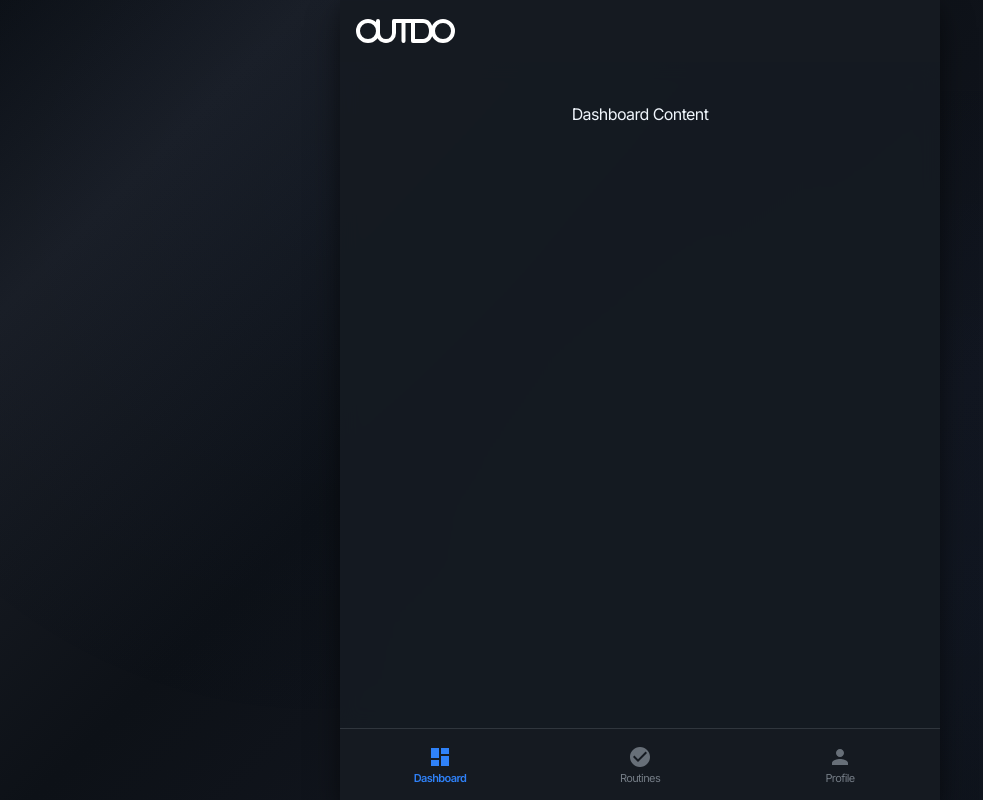
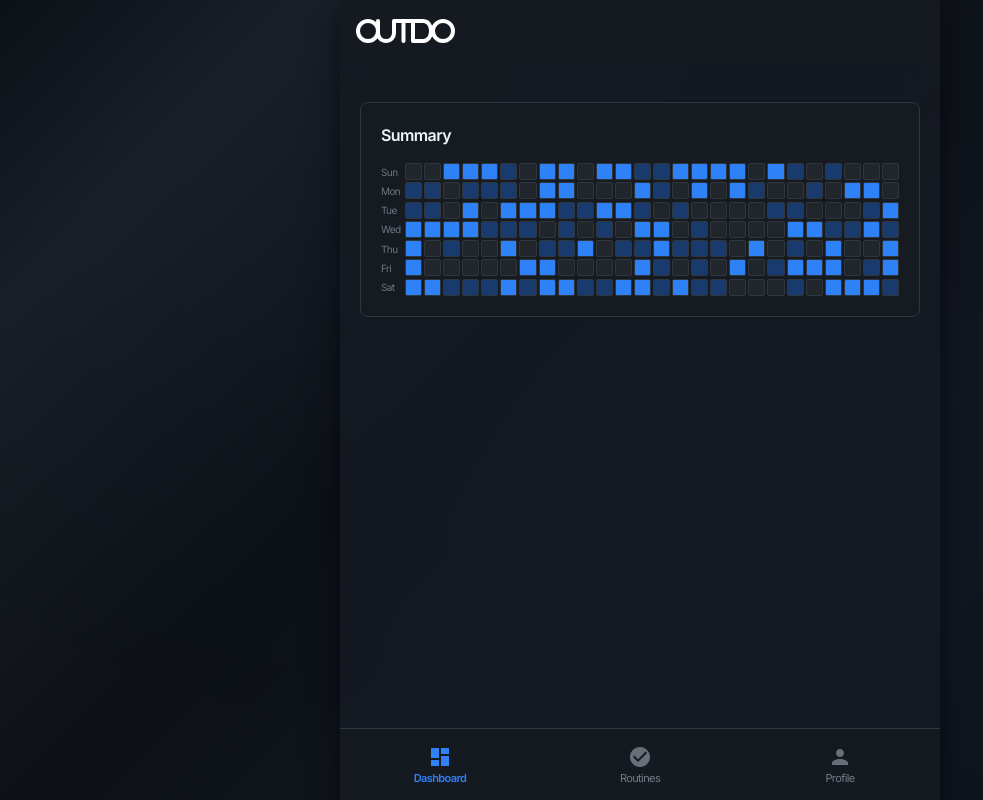
Before and after one commit to ehhdrud/outdo.fe, a React (Vite) app: page / in a window 1280 px wide. Shown: the whole page, without its empty margins (0-983 px from the left). Built offline with nearby package versions, Linux system fonts and the light colour scheme; a web font is replaced by a local one.

Commit message:
feat: SummaryChart 1차 구현

```diff
--- /dev/null
+++ b/src/components/SummaryChart/SummaryChart.style.ts
@@ -0,0 +1,157 @@
+import styled from '@emotion/styled';
+
+import { colors } from '../../styles/color';
+
+export const ChartWrapper = styled.div`
+	display: flex;
+	align-items: stretch; /* 두 컴포넌트의 높이 동일하게 */
+	gap: 4px;
+	position: relative;
+	width: 100%;
+	min-width: 294px; /* WeekLabels(20px) + gap(4px) + GridContainer(270px) */
+
+	/* 480px 이상에서 최소 너비 업데이트 */
+	@media (min-width: 480px) {
+		min-width: 348px; /* WeekLabels(20px) + gap(4px) + GridContainer(324px) */
+	}
+
+	/* 540px 이상에서 최소 너비 업데이트 */
+	@media (min-width: 540px) {
+		min-width: 394px; /* WeekLabels(20px) + gap(4px) + GridContainer(370px) */
+	}
+	overflow-x: auto;
+	scrollbar-width: thin; /* Firefox용 얇은 스크롤바 */
+	scrollbar-color: transparent transparent; /* Firefox용 투명 스크롤바 */
+
+	&:hover {
+		scrollbar-color: ${colors.surface.border} transparent; /* Firefox용 호버 시 스크롤바 표시 */
+	}
+
+	/* 커스텀 스크롤바 스타일링 - 필요할 때만 보임 */
+	&::-webkit-scrollbar {
+		height: 4px;
+	}
+
+	&::-webkit-scrollbar-track {
+		background: transparent; /* 트랙 투명 */
+	}
+
+	&::-webkit-scrollbar-thumb {
+		background: ${colors.surface.border};
+		border-radius: 2px;
+		transition: background-color 0.2s ease;
+
+		&:hover {
+			background: ${colors.text.muted};
+		}
+	}
+
+	/* 스크롤이 필요없을 때 숨김 */
+	&::-webkit-scrollbar-thumb {
+		background: transparent;
+	}
+
+	&:hover::-webkit-scrollbar-thumb {
+		background: ${colors.surface.border};
+
+		&:hover {
+			background: ${colors.text.muted};
+		}
+	}
+`;
+
+export const WeekLabels = styled.div`
+	display: grid;
+	grid-template-rows: repeat(7, 1fr);
+	gap: 2px; /* GridContainer와 동일한 gap */
+	flex-shrink: 0;
+	width: 20px;
+	min-width: 20px; /* 최소 너비 보장 */
+`;
+
+export const WeekLabel = styled.div`
+	display: flex;
+	align-items: center;
+	font-size: 10px;
+	color: ${colors.text.muted};
+	line-height: 1;
+	width: 20px;
+`;
+
+export const GridContainer = styled.div`
+	display: grid;
+	grid-template-columns: repeat(19, minmax(0, 1fr)); /* 최소 크기 0으로 제한 */
+	gap: 2px;
+	width: calc(100% - 24px); /* 100% - WeekLabels(20px) - gap(4px) */
+	aspect-ratio: 19 / 7; /* 19열 7행 비율 유지 */
+	min-width: 270px; /* 19 * 12px + 18 * 2px(gap) = 270px 최소 너비 */
+
+	/* 480px 이상에서 23열로 변경 */
+	@media (min-width: 480px) {
+		grid-template-columns: repeat(23, minmax(0, 1fr)); /* 최소 크기 0으로 제한 */
+		aspect-ratio: 23 / 7; /* 23열 7행 비율 유지 */
+		min-width: 324px; /* 23 * 12px + 22 * 2px(gap) = 324px 최소 너비 */
+	}
+
+	/* 540px 이상에서 26열로 변경 */
+	@media (min-width: 540px) {
+		grid-template-columns: repeat(26, minmax(0, 1fr)); /* 최소 크기 0으로 제한 */
+		aspect-ratio: 26 / 7; /* 26열 7행 비율 유지 */
+		min-width: 370px; /* 26 * 12px + 25 * 2px(gap) = 370px 최소 너비 */
+	}
+`;
+
+interface DaySquareProps {
+	$activity: number;
+}
+
+export const DaySquare = styled.div<DaySquareProps>`
+	width: 100%;
+	aspect-ratio: 1; /* 정사각형 비율 유지 */
+	border-radius: 2px;
+	cursor: pointer;
+	transition: all 0.2s ease;
+	box-sizing: border-box; /* border를 width에 포함 */
+
+	/* 프로젝트의 파란색 테마를 사용한 활동 레벨 색상 */
+	background-color: ${({ $activity }) => {
+		switch ($activity) {
+			case 0:
+				return colors.surface.borderSubtle; // 비활성
+			case 1:
+				return colors.accent.muted; // 낮은 활동
+			case 2:
+				return colors.accent.primary; // 높은 활동
+			default:
+				return colors.surface.borderSubtle;
+		}
+	}};
+
+	border: 1px solid ${colors.surface.border};
+
+	&:hover {
+		transform: scale(1.05);
+		border-color: ${colors.accent.hover};
+
+		/* 호버 시 불투명도/밝기 약간 증가 */
+		filter: brightness(1.2);
+	}
+
+	/* 3단계 반응형 숨김 처리 */
+	/* 479px 이하: 133개(19열) 이후 숨김 */
+	&:nth-of-type(n + 134) {
+		@media (max-width: 479px) {
+			display: none;
+		}
+	}
+
+	/* 480-539px: 161개(23열) 이후 숨김 */
+	&:nth-of-type(n + 162) {
+		@media (min-width: 480px) and (max-width: 539px) {
+			display: none;
+		}
+	}
+`;
+
+/* 인덱스 파일용 스타일 익스포트 */
+export * from './SummaryChart.style';
--- /dev/null
+++ b/src/components/SummaryChart/SummaryChart.tsx
@@ -0,0 +1,43 @@
+import React from 'react';
+
+import * as S from './SummaryChart.style';
+
+interface SummaryChartProps {
+	data?: number[];
+}
+
+const SummaryChart: React.FC<SummaryChartProps> = ({ data }) => {
+	// 데이터가 제공되지 않으면 샘플 데이터 생성
+	// ~479px: 20열(140일), 480-539px: 23열(161일), 540px+: 26열(182일)
+	const generateSampleData = () => {
+		const totalDays = 7 * 26; // 182일 (최대값으로 생성)
+		const sampleData: number[] = [];
+
+		for (let i = 0; i < totalDays; i++) {
+			// 랜덤 데이터: 0 (비활성), 1 (낮은 활동), 2 (높은 활동)
+			sampleData.push(Math.floor(Math.random() * 3));
+		}
+		return sampleData;
+	};
+
+	const chartData = data || generateSampleData();
+	const weekLabels = ['Sun', 'Mon', 'Tue', 'Wed', 'Thu', 'Fri', 'Sat'];
+
+	return (
+		<S.ChartWrapper>
+			<S.WeekLabels>
+				{weekLabels.map((label, index) => (
+					<S.WeekLabel key={index}>{label}</S.WeekLabel>
+				))}
+			</S.WeekLabels>
+
+			<S.GridContainer>
+				{chartData.map((dayValue, index) => (
+					<S.DaySquare key={index} $activity={dayValue} title={`Day ${index + 1}, Activity: ${dayValue}`} />
+				))}
+			</S.GridContainer>
+		</S.ChartWrapper>
+	);
+};
+
+export default SummaryChart;
--- /dev/null
+++ b/src/components/common/LayoutSection/LayoutSection.style.ts
@@ -0,0 +1,41 @@
+import styled from '@emotion/styled';
+
+import { colors } from '../../../styles/color';
+
+export const SectionContainer = styled.div`
+	width: 100%;
+	padding: 20px;
+	background: ${colors.background.secondary};
+	border-radius: 8px;
+	border: 1px solid ${colors.surface.border};
+`;
+
+export const SectionTitle = styled.h3`
+	color: ${colors.text.primary};
+	font-size: 16px;
+	font-weight: 600;
+	margin: 0 0 16px 0;
+`;
+
+export const SectionContent = styled.div`
+	width: 100%;
+	overflow-x: auto;
+
+	/* 스크롤바 스타일링 */
+	&::-webkit-scrollbar {
+		height: 6px;
+	}
+
+	&::-webkit-scrollbar-track {
+		background: transparent;
+	}
+
+	&::-webkit-scrollbar-thumb {
+		background: ${colors.surface.muted};
+		border-radius: 3px;
+	}
+
+	&::-webkit-scrollbar-thumb:hover {
+		background: ${colors.text.muted};
+	}
+`;
--- /dev/null
+++ b/src/components/common/LayoutSection/LayoutSection.tsx
@@ -0,0 +1,17 @@
+import React from 'react';
+
+import * as S from './LayoutSection.style';
+
+interface LayoutSectionProps {
+	title?: string;
+	children: React.ReactNode;
+}
+
+const LayoutSection: React.FC<LayoutSectionProps> = ({ title, children }) => (
+	<S.SectionContainer>
+		{title && <S.SectionTitle>{title}</S.SectionTitle>}
+		<S.SectionContent>{children}</S.SectionContent>
+	</S.SectionContainer>
+);
+
+export default LayoutSection;
--- a/src/components/common/LoadingSpinner/style.ts
+++ b/src/components/common/LoadingSpinner/style.ts
@@ -1,4 +1,4 @@
-// components/common/LoadingSpinner/style.ts
+// 공통 로딩 스피너 스타일
 import styled from '@emotion/styled';
 
 export const Overlay = styled.div`
--- a/src/pages/Dashboard/Dashboard.style.ts
+++ b/src/pages/Dashboard/Dashboard.style.ts
@@ -1,3 +1,7 @@
 import styled from '@emotion/styled';
 
-export const DashboardWrapper = styled.div``;
+import { colors } from '../../styles/color';
+
+export const DashboardWrapper = styled.div`
+	width: 100%;
+`;
--- a/src/pages/Dashboard/Dashboard.tsx
+++ b/src/pages/Dashboard/Dashboard.tsx
@@ -1,9 +1,17 @@
 import * as S from './Dashboard.style.ts';
+import LayoutSection from '../../components/common/LayoutSection/LayoutSection';
+import SummaryChart from '../../components/SummaryChart/SummaryChart';
 
 const Dashboard = () => {
 	const example = () => {};
 
-	return <S.DashboardWrapper>Dashboard Content</S.DashboardWrapper>;
+	return (
+		<S.DashboardWrapper>
+			<LayoutSection title="Summary">
+				<SummaryChart />
+			</LayoutSection>
+		</S.DashboardWrapper>
+	);
 };
 
 export default Dashboard;
--- a/src/store/modalStore.ts
+++ b/src/store/modalStore.ts
@@ -29,5 +29,5 @@ export const useModalStore = create<ModalState>((set, get) => ({
 
 		set({ isOpen: false });
 	},
-	closeModal: () => set({ isOpen: false, onConfirm: undefined }), // Clear the callback when closing
+	closeModal: () => set({ isOpen: false, onConfirm: undefined }), // 닫을 때 콜백 초기화
 }));
--- a/src/styles/color.ts
+++ b/src/styles/color.ts
@@ -1,46 +1,46 @@
 export type ColorsTypes = typeof colors;
 
 export const colors = {
-	// GitHub-inspired Dark Theme Colors
+	// GitHub 영감 다크 테마 색상
 	background: {
-		primary: '#0d1117', // Main background (GitHub's darkest)
-		secondary: '#161b22', // Card/container background
-		tertiary: '#21262d', // Elevated surfaces
-		overlay: '#1c2128', // Dropdown/modal background
-		subtle: '#2d333b', // Subtle backgrounds
+		primary: '#0d1117', // 메인 배경 (GitHub 최어두운 색)
+		secondary: '#161b22', // 카드/컨테이너 배경
+		muted: '#21262d', // 상승된 표면
+		overlay: '#1c2128', // 드롭다운/모달 배경
+		subtle: '#2d333b', // 은은한 배경
 	},
 
 	surface: {
-		primary: '#161b22', // Primary surface color
-		secondary: '#21262d', // Secondary surface
-		tertiary: '#30363d', // Tertiary surface
-		border: '#30363d', // Default border
-		borderSubtle: '#21262d', // Subtle borders
+		primary: '#161b22', // 기본 표면 색상
+		secondary: '#21262d', // 보조 표면
+		muted: '#30363d', // 3차 표면
+		border: '#30363d', // 기본 테두리
+		borderSubtle: '#21262d', // 은은한 테두리
 	},
 
 	text: {
-		primary: '#f0f6fc', // Primary text (high contrast)
-		secondary: '#8b949e', // Secondary text (medium contrast)
-		muted: '#6e7681', // Muted text (low contrast)
-		placeholder: '#6e7681', // Placeholder text
-		inverse: '#0d1117', // Inverse text (on light backgrounds)
+		primary: '#f0f6fc', // 기본 텍스트 (고대비)
+		secondary: '#8b949e', // 보조 텍스트 (중간 대비)
+		muted: '#6e7681', // 소거된 텍스트 (낮은 대비)
+		placeholder: '#6e7681', // 플레이스홀더 텍스트
+		inverse: '#0d1117', // 역전 텍스트 (밝은 배경용)
 	},
 
 	accent: {
-		primary: '#2f81f7', // Primary accent (GitHub blue)
-		hover: '#388bfd', // Accent hover state
-		emphasis: '#1f6feb', // Emphasized accent
-		muted: '#1f6feb40', // Muted accent with opacity
+		primary: '#2f81f7', // 기본 액센트 (GitHub 파란색)
+		hover: '#388bfd', // 액센트 호버 상태
+		muted: '#1f6feb60', // 불투명도가 있는 소거된 액센트
+		emphasis: '#1f6feb', // 강조된 액센트
 	},
 
 	semantic: {
-		success: '#238636', // Success green
-		warning: '#9e6a03', // Warning orange
-		danger: '#da3633', // Error red
-		info: '#2f81f7', // Info blue
+		success: '#238636', // 성공 녹색
+		warning: '#9e6a03', // 경고 주황색
+		danger: '#da3633', // 오류 빨간색
+		info: '#2f81f7', // 정보 파란색
 	},
 
-	// Legacy colors for backward compatibility
+	// 하위 호환성을 위한 레거시 색상
 	primary50: '#E6F6FF',
 	primary100: '#BAE3FF',
 	primary200: '#2f81f7',
--- a/src/styles/global.ts
+++ b/src/styles/global.ts
@@ -34,12 +34,12 @@ const global = css`
 		-webkit-font-smoothing: antialiased;
 		-moz-osx-font-smoothing: grayscale;
 
-		/* Sophisticated background gradient */
+		/* 세련된 배경 그라디에션 */
 		background: linear-gradient(135deg, #0d1117 0%, #1a1e26 15%, #0d1117 40%, #12161f 65%, #0d1117 100%);
 		background-attachment: fixed;
 		min-height: 100vh;
 
-		/* Subtle pattern overlay */
+		/* 은은한 패턴 오버레이 */
 		&::before {
 			content: '';
 			position: fixed;
--- a/src/styles/reset.ts
+++ b/src/styles/reset.ts
@@ -98,7 +98,7 @@ const reset = css`
 		vertical-align: baseline;
 	}
 
-	/* HTML5 display-role reset for older browsers */
+	/* 구형 브라우저를 위한 HTML5 display-role 초기화 */
 	article,
 	aside,
 	details,
```
Also changed, not shown: .claude/settings.local.json, 2 other files (tests, documents, lock files or other folders).
